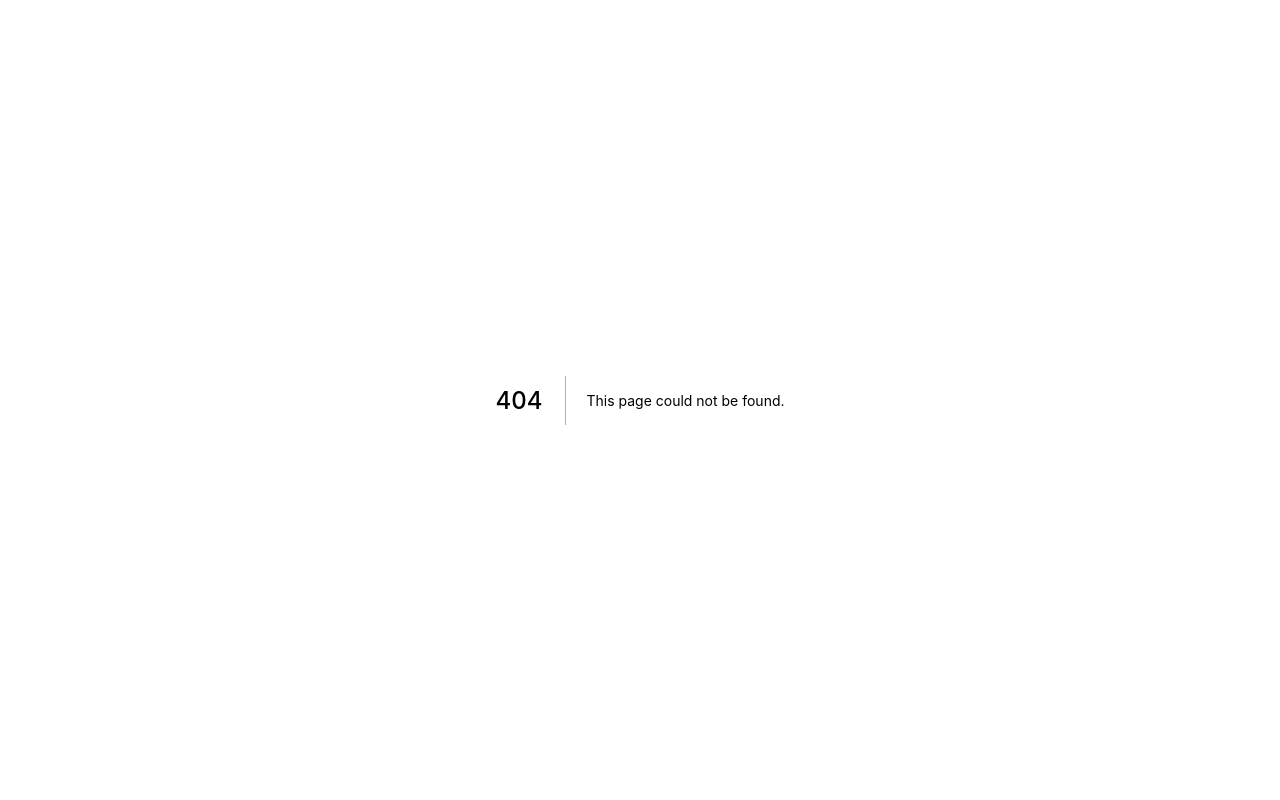
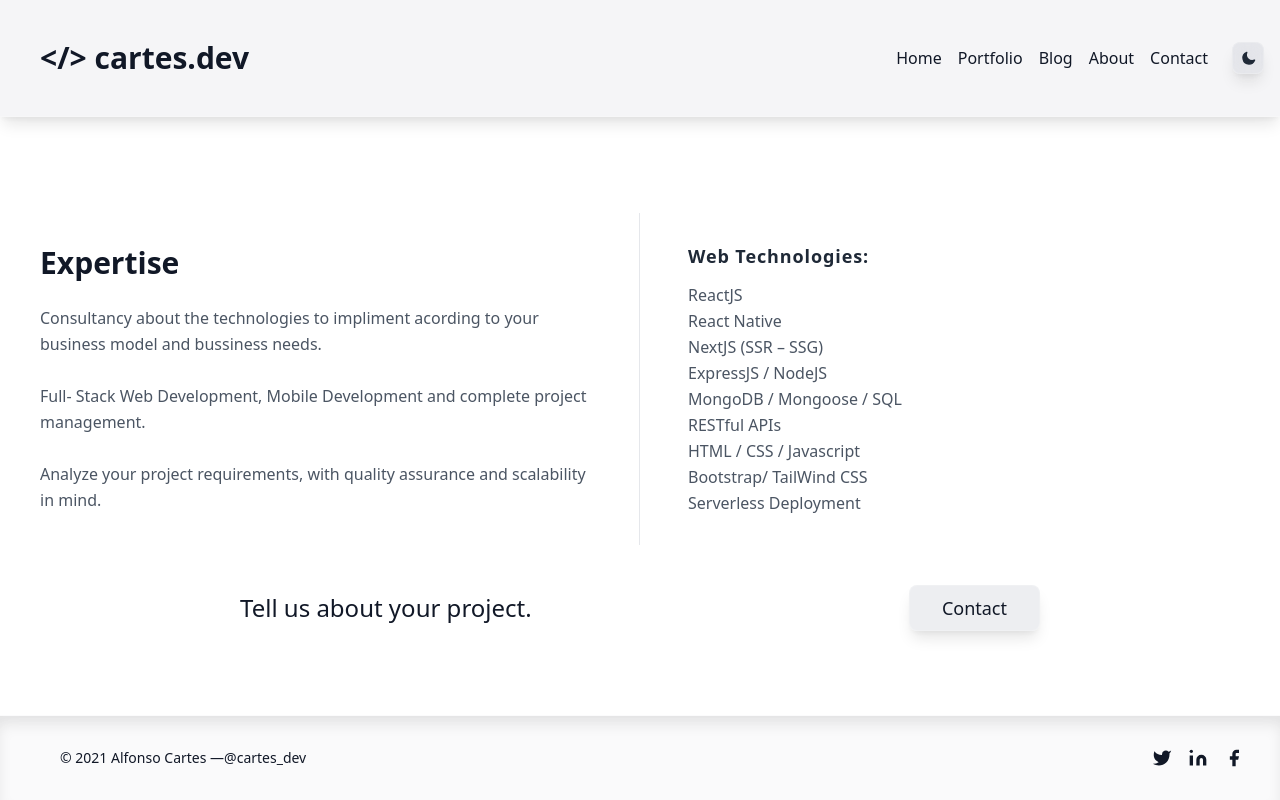
Before and after one commit to alfonsocartes/cartes_dev, a Next.js app: page /about in a window 1280 px wide. Before the commit this address had no page. Built offline with nearby package versions, Linux system fonts and the light colour scheme.

Commit message:
Add about page

```diff
--- /dev/null
+++ b/components/cta/ContactUs.js
@@ -0,0 +1,22 @@
+import React from "react";
+import Link from "next/link";
+
+const ContactUs = () => (
+  <section className="body-font">
+    <div className="container mt-10 mx-auto">
+      <div className="lg:w-2/3 flex flex-col sm:flex-row sm:items-center items-start mx-auto">
+        <h1 className="flex-grow sm:pr-16 text-2xl font-medium title-font">
+          Tell us about your project.
+        </h1>
+        <button
+          type="button"
+          className="flex-shrink-0 frosted bg-opacity-40 border-white border-opacity-20 border rounded-lg shadow-lg bg-gray-300  hover:bg-gray-300 dark:hover:bg-gray-600  py-2 px-8 focus:outline-none text-lg"
+        >
+          <Link href="/contact">Contact</Link>
+        </button>
+      </div>
+    </div>
+  </section>
+);
+
+export default ContactUs;
--- a/components/layout/NavBar.js
+++ b/components/layout/NavBar.js
@@ -14,7 +14,7 @@ const NavBar = () => (
       <Link href="/">Blog</Link>
     </div>
     <div className="m-2 hover:text-gray-900">
-      <Link href="/">About</Link>
+      <Link href="/about">About</Link>
     </div>
     <div className="m-2 hover:text-gray-900">
       <Link href="/contact">Contact</Link>
--- /dev/null
+++ b/pages/about.js
@@ -0,0 +1,54 @@
+import React from "react";
+import ContactUs from "../components/cta/ContactUs";
+import Layout from "../components/layout/Layout";
+
+const About = () => (
+  <Layout>
+    <div className="px-5 py-20">
+      <section className="body-font">
+        <div className="container flex flex-wrap mx-auto items-center">
+          <div className="md:w-1/2 md:pr-12 md:py-8 md:border-r md:border-b-0 mb-10 md:mb-0 pb-10 border-b border-gray-200">
+            <h1 className="sm:text-3xl text-2xl font-bold title-font mb-6 text-gray-900">
+              Expertise
+            </h1>
+            <div className="text-gray-600 leading-relaxed text-base">
+              <p>
+                Consultancy about the technologies to impliment acording to your
+                business model and bussiness needs.
+              </p>
+              <br />
+              <p>
+                Full- Stack Web Development, Mobile Development and complete
+                project management.
+              </p>
+              <br />
+              <p>
+                Analyze your project requirements, with quality assurance and
+                scalability in mind.
+              </p>
+            </div>
+          </div>
+          <div className="flex flex-col md:w-1/2 md:pl-12">
+            <h2 className="title-font font-bold text-gray-800 tracking-wider text-lg mb-3">
+              Web Technologies:
+            </h2>
+            <ul className="text-gray-600 leading-relaxed text-base">
+              <li>ReactJS</li>
+              <li>React Native</li>
+              <li>NextJS (SSR – SSG)</li>
+              <li>ExpressJS / NodeJS</li>
+              <li>MongoDB / Mongoose / SQL</li>
+              <li>RESTful APIs</li>
+              <li>HTML / CSS / Javascript</li>
+              <li>Bootstrap/ TailWind CSS</li>
+              <li>Serverless Deployment</li>
+            </ul>
+          </div>
+        </div>
+      </section>
+      <ContactUs />
+    </div>
+  </Layout>
+);
+
+export default About;
```
